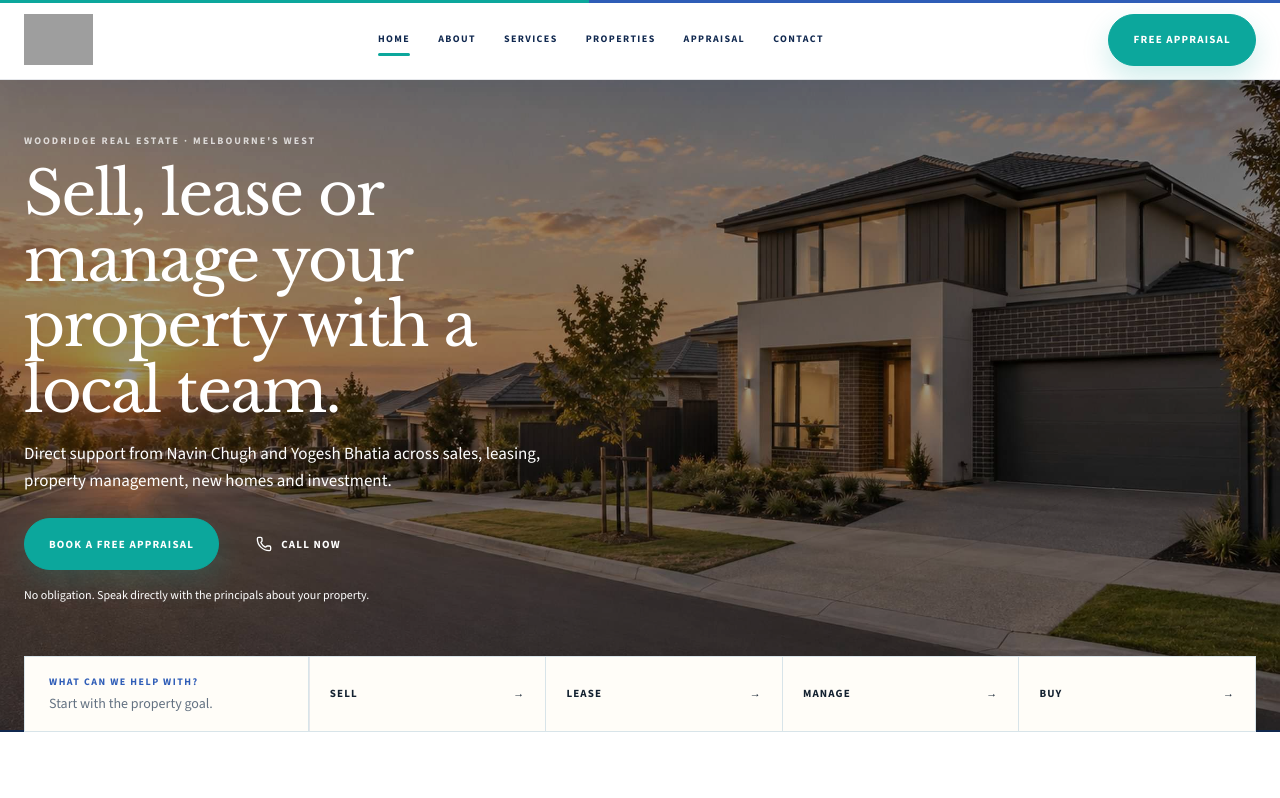
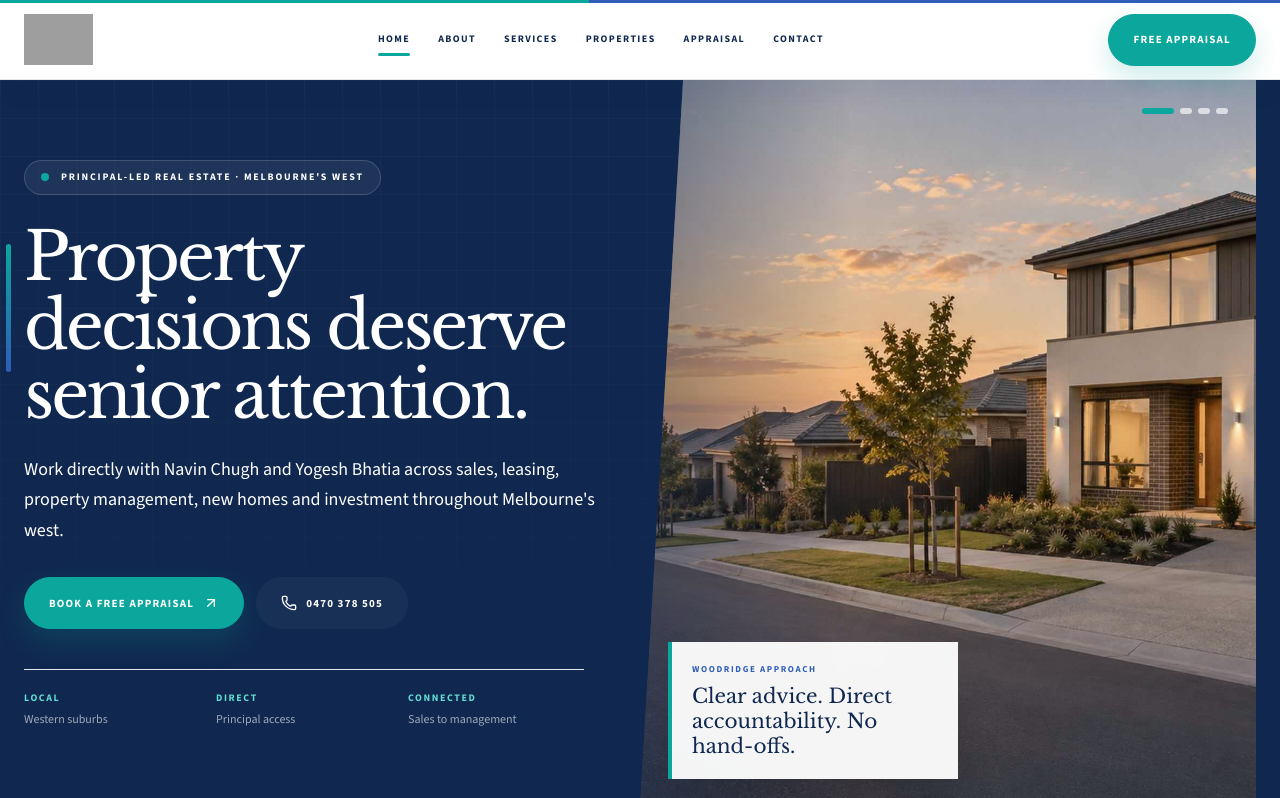
Before and after one commit to tayyabheree/Estate-website, a Next.js app: page / in a window 1280 px wide. Shown: the top 798 px of the page. Built offline with nearby package versions, Linux system fonts and the light colour scheme; grey boxes are pictures that could not be loaded.

Commit message:
Rebuild hero with distinctive WoodRidge brand direction

```diff
--- a/components/sections/Hero.tsx
+++ b/components/sections/Hero.tsx
@@ -2,7 +2,7 @@
 
 import Image from "next/image";
 import { useEffect, useState } from "react";
-import { Phone } from "lucide-react";
+import { ArrowUpRight, Phone } from "lucide-react";
 import { site } from "@/content/site";
 
 const slides = [
@@ -13,10 +13,10 @@ const slides = [
 ];
 
 const actions = [
-  ["Sell", "#appraisal"],
-  ["Lease", "#appraisal"],
-  ["Manage", "#services"],
-  ["Buy", "#properties"]
+  ["Sell", "Start with value", "#appraisal"],
+  ["Lease", "Find the right tenant", "#appraisal"],
+  ["Manage", "Protect the asset", "#services"],
+  ["Buy", "Explore opportunities", "#properties"]
 ] as const;
 
 export function Hero() {
@@ -36,8 +36,60 @@ export function Hero() {
   const tel = "tel:" + primaryPhone.replace(/\s/g, "");
 
   return (
-    <section id="home" className="bg-navy text-white">
-      <div className="relative min-h-[560px] overflow-hidden sm:min-h-[610px] md:min-h-[650px]">
+    <section id="home" className="relative overflow-hidden bg-navy text-white">
+      <div className="brand-grid-bg absolute inset-y-0 left-0 hidden w-[58%] lg:block" />
+
+      <div className="container relative grid lg:grid-cols-12">
+        <div className="relative z-10 flex min-h-[560px] items-center py-14 sm:min-h-[610px] lg:col-span-6 lg:min-h-[680px] lg:py-20 lg:pr-10">
+          <div className="max-w-[650px]">
+            <div className="inline-flex items-center gap-3 rounded-full border border-white/15 bg-white/[.06] px-4 py-2 text-[10px] font-extrabold uppercase tracking-[.18em] text-white/78">
+              <span className="h-2 w-2 rounded-full bg-teal" />
+              Principal-led real estate · Melbourne&apos;s west
+            </div>
+
+            <h1 className="hero-signal mt-7 max-w-[640px] font-serif text-[2.65rem] font-normal leading-[1.04] tracking-[-.045em] sm:text-[3.35rem] lg:text-[4.15rem]">
+              Property decisions deserve senior attention.
+            </h1>
+
+            <p className="mt-6 max-w-[590px] text-[16px] leading-[1.7] text-white/74 sm:text-[18px]">
+              Work directly with Navin Chugh and Yogesh Bhatia across sales, leasing,
+              property management, new homes and investment throughout Melbourne&apos;s west.
+            </p>
+
+            <div className="mt-8 flex flex-col gap-3 sm:flex-row">
+              <a href="#appraisal" className="btn btn--primary min-h-[54px] px-7">
+                Book a Free Appraisal
+                <ArrowUpRight size={16} />
+              </a>
+              <a
+                href={tel}
+                className="btn min-h-[54px] border border-white/45 bg-white/[.04] px-7 text-white hover:border-white hover:bg-white hover:text-navy"
+              >
+                <Phone size={16} />
+                {primaryPhone}
+              </a>
+            </div>
+
+            <div className="mt-10 grid max-w-[560px] grid-cols-3 gap-4 border-t border-white/14 pt-5">
+              {[
+                ["Local", "Western suburbs"],
+                ["Direct", "Principal access"],
+                ["Connected", "Sales to management"]
+              ].map(([top, bottom]) => (
+                <div key={top} className="min-w-0">
+                  <span className="block text-[10px] font-extrabold uppercase tracking-[.16em] text-[#62ddd3]">
+                    {top}
+                  </span>
+                  <span className="mt-1 block text-xs leading-snug text-white/60">
+                    {bottom}
+                  </span>
+                </div>
+              ))}
+            </div>
+          </div>
+        </div>
+
+        <div className="hero-visual relative min-h-[430px] overflow-hidden lg:col-span-6 lg:min-h-[680px]">
           <div className="absolute inset-0" aria-hidden="true">
             {slides.map((slide, index) => (
               <div
@@ -49,82 +101,64 @@ export function Hero() {
                   alt=""
                   fill
                   priority={index === 0}
-                sizes="100vw"
+                  sizes="(max-width:1024px) 100vw,55vw"
                   className={"object-cover " + slide.position}
                 />
               </div>
             ))}
           </div>
 
-        <div className="absolute inset-0 bg-black/40" />
-
-        <div className="container relative z-10 flex min-h-[560px] items-center pb-10 pt-12 sm:min-h-[610px] sm:pb-14 sm:pt-16 md:min-h-[650px] md:pb-24 md:pt-20">
-          <div className="max-w-[620px] -translate-y-3 sm:-translate-y-5 md:-translate-y-7">
-            <p className="text-[10px] font-bold uppercase tracking-[.2em] text-white/75">
-              WoodRidge Real Estate · Melbourne&apos;s west
+          <div className="absolute bottom-5 left-5 z-10 max-w-[290px] border-l-4 border-teal bg-white/95 p-5 text-navy shadow-2xl backdrop-blur sm:bottom-7 sm:left-7">
+            <p className="text-[9px] font-extrabold uppercase tracking-[.18em] text-brandBlue">
+              WoodRidge approach
             </p>
-
-            <h1 className="mt-3 max-w-[600px] font-serif text-[2.5rem] font-normal leading-[1.08] tracking-[-.03em] sm:text-[3.05rem] md:text-[3.8rem]">
-              Sell, lease or manage your property with a local team.
-            </h1>
-
-            <p className="mt-4 max-w-[560px] text-[15px] leading-[1.6] text-white/82 sm:text-[17px]">
-              Direct support from Navin Chugh and Yogesh Bhatia across sales, leasing,
-              property management, new homes and investment.
+            <p className="mt-2 font-serif text-xl leading-tight">
+              Clear advice. Direct accountability. No hand-offs.
             </p>
-
-            <div className="mt-6 flex flex-col gap-3 sm:flex-row">
-              <a
-                href="#appraisal"
-                className="btn btn--primary min-h-[52px] px-6"
-              >
-                Book a Free Appraisal
-              </a>
-              <a
-                href={tel}
-                className="btn min-h-[52px] border border-white bg-transparent px-6 text-white hover:bg-white hover:text-ink"
-              >
-                <Phone size={16} />
-                Call Now
-              </a>
           </div>
 
-            <p className="mt-4 text-xs leading-relaxed text-white/62">
-              No obligation. Speak directly with the principals about your property.
-            </p>
+          <div className="absolute right-5 top-5 z-10 flex gap-1.5 sm:right-7 sm:top-7">
+            {slides.map((slide, index) => (
+              <button
+                key={slide.src}
+                type="button"
+                onClick={() => setActive(index)}
+                className={
+                  "h-1.5 rounded-full transition-all " +
+                  (index === active ? "w-8 bg-teal" : "w-3 bg-white/65")
+                }
+                aria-label={"Show hero image " + (index + 1)}
+              />
+            ))}
           </div>
         </div>
       </div>
 
-      <div className="relative z-20 bg-[#fffdf8] text-ink md:-mt-[74px] md:bg-transparent">
-        <div className="container">
-          <div className="grid grid-cols-2 border border-line bg-[#fffdf8] md:grid-cols-[1.2fr_repeat(4,1fr)]">
-            <div className="hidden min-h-[74px] items-center border-r border-line px-6 md:flex">
-              <div>
-                <span className="block text-[10px] font-bold uppercase tracking-[.15em] text-brandBlue">
-                  What can we help with?
-                </span>
-                <span className="mt-1 block text-sm text-muted">
-                  Start with the property goal.
-                </span>
-              </div>
-            </div>
-
-            {actions.map(([label, href], index) => (
+      <div className="border-t border-white/10 bg-[#0d2345]">
+        <div className="container grid grid-cols-2 lg:grid-cols-4">
+          {actions.map(([label, detail, href], index) => (
             <a
               key={label}
               href={href}
               className={
-                  "flex min-h-[64px] items-center justify-between px-4 text-[11px] font-bold uppercase tracking-[.1em] transition-colors hover:bg-paper sm:px-5 md:min-h-[74px] md:border-l " +
-                  (index >= 2 ? "border-t border-line md:border-t-0 " : "") +
-                  (index % 2 === 1 ? "border-l border-line md:border-l" : "")
+                "group flex min-h-[92px] items-center justify-between gap-3 border-white/10 px-4 py-4 transition-colors hover:bg-white/[.06] sm:px-6 " +
+                (index % 2 === 1 ? "border-l " : "") +
+                (index >= 2 ? "border-t lg:border-t-0 " : "") +
+                (index > 0 ? "lg:border-l" : "")
               }
             >
+              <span>
+                <span className="block text-[11px] font-extrabold uppercase tracking-[.16em] text-white">
                   {label}
-                <span aria-hidden="true">→</span>
+                </span>
+                <span className="mt-1 block text-xs text-white/48">{detail}</span>
+              </span>
+              <ArrowUpRight
+                size={17}
+                className="shrink-0 text-teal transition-transform group-hover:-translate-y-0.5 group-hover:translate-x-0.5"
+              />
             </a>
           ))}
-          </div>
         </div>
       </div>
     </section>
```
Lines whose indentation alone changed are shown as unchanged.
